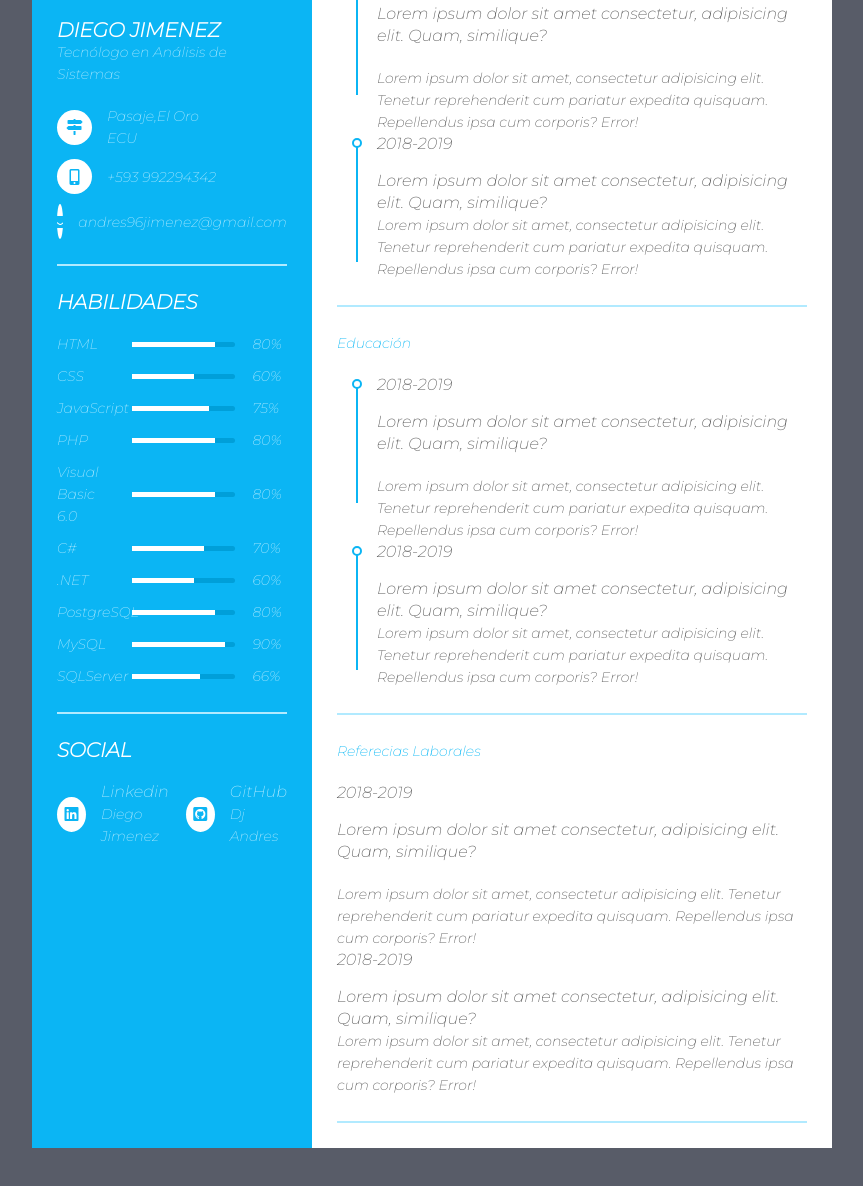
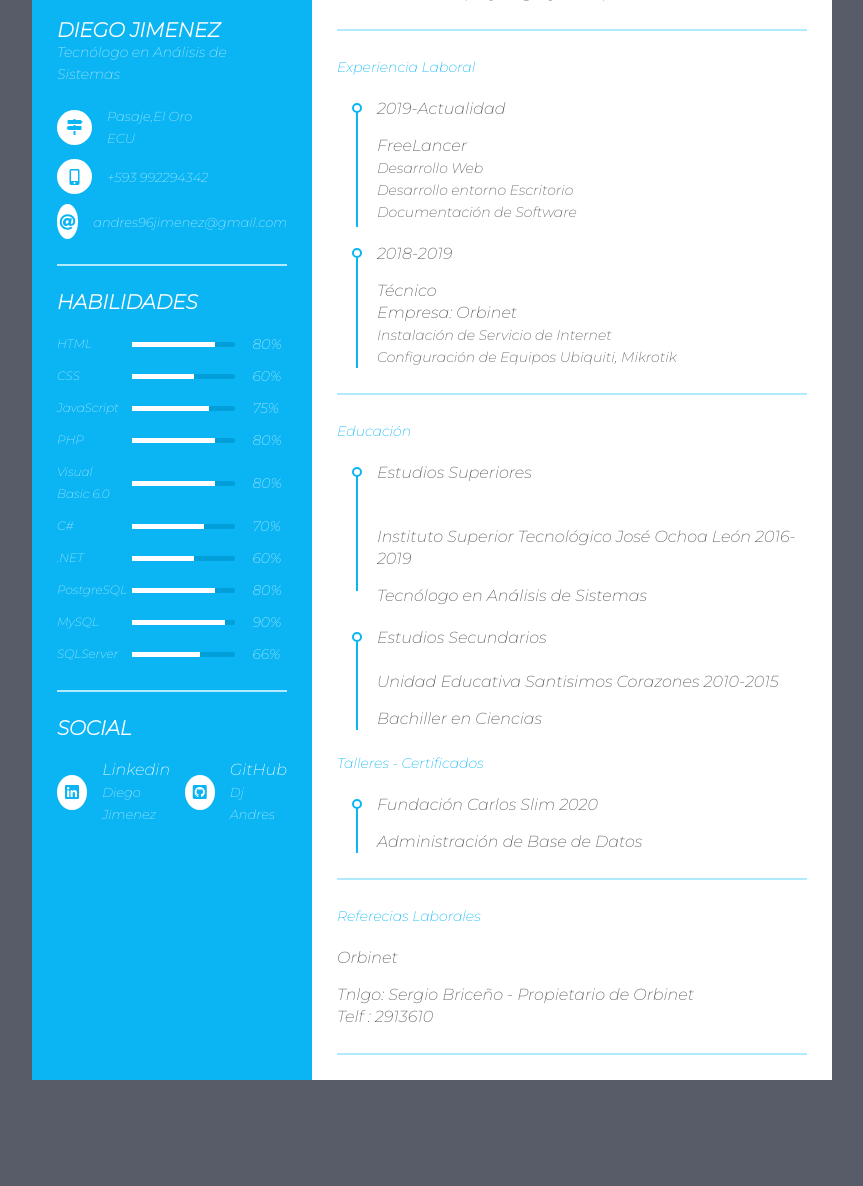
Before and after one commit to dj-Andres/C_V, a plain HTML site: page index.html in a window 1280 px wide. Shown: the part 336-1522 px from the top of the page, without its empty margins (208-1071 px from the left). After the commit the page ends 1466 px from the top, so only its background shows below. Drawn offline with Linux system fonts and the light colour scheme.

Commit message:
hoja de vida web finalizada

```diff
--- a/css/style.css
+++ b/css/style.css
@@ -12,6 +12,14 @@ body{
     font-size: 14px;
     line-height: 22px;
     color: #555555;
+}
+a{
+    text-decoration: none;
+    font-weight: 500;
+    font-size: 16px;
+    color:#fff;
+}.info{
+    text-align: justify;
 }
 .bold{
     font-weight: 700;
@@ -85,6 +93,7 @@ body{
 }
 .resumen .resumen_izquierda ul li .datos{
     color: #b1eaff;
+    font-size: small;
 }
 .resumen .resumen_izquierda .resumen_skills ul li{
     color: #b1eaff;
@@ -92,6 +101,7 @@ body{
 }
 .resumen .resumen_izquierda .resumen_skills ul li .habilidad_nombre{
     width: 25%;
+    font-size: 12px;
 }
 .resumen .resumen_izquierda .resumen_skills ul li .habilidad_progreso{
     width: 45%;
--- a/index.html
+++ b/index.html
@@ -4,6 +4,12 @@
     <meta charset="UTF-8">
     <meta name="viewport" content="width=device-width, initial-scale=1.0">
     <title>Diego Jimenez</title>
+    <meta name="description" content="Hoja de Vida Diego Jimenez Pasaje-El Oro-Ecuador">
+	<meta name="keywords" content="Hoja de Vida,Portafolio">
+	<meta name="author" content="Diego Jimenez" />
+	<meta name="copyrigth" content="Dj-Andres">
+	<meta name="robots" content="index">
+    <link rel="shortcut icon" href="img/Free_Sample_By_Wix.jpg" type="image/x-icon">
     <link rel="stylesheet" href="css/fontawesome-free/css/all.min.css">
     <link rel="stylesheet" href="css/style.css">
 </head>
@@ -11,7 +17,7 @@
     <div class="resumen">
         <div class="resumen_izquierda">
             <div class="resumen_perfil">
-                <img src="img/IMG_7151 vvvvvvvvvvvvvv.jpg" alt="Diego Jimenez" srcset="">
+                <img src="img/JIMENEZ_PONCE_DIEGO_ANDRES.jpg" alt="Diego Jimenez Tecnólogo en Análisis de Sistemas" srcset="">
             </div>
             <div class="resumen_contenido">
                 <div class="resumen_item resumen_info">
@@ -38,10 +44,10 @@
                         </li>
                         <li>
                             <div class="icono">
-                                <i class="fas fa-envelope" aria-hidden="true"></i>
+                                <i class="fas fa-at" aria-hidden="true"></i>
                             </div>
                             <div class="datos">
-                                 andres96jimenez@gmail.com
+                                andres96jimenez@gmail.com
                             </div>
                         </li>
                      </ul>
@@ -153,14 +159,18 @@
                                 <i class="fab fa-linkedin" aria-hidden="true"></i>
                             </div>
                             <div class="datos">
-                                <p class="semi_bold">Linkedin</p>
+                                <p class="semi_bold">
+                                    <a href="https://www.linkedin.com/in/diego-jimenez-55626316b/" target="_blank">Linkedin</a>
+                                </p>
                                 <p>Diego Jimenez</p>
                             </div>
                             <div class="icono">
                                 <i class="fab fa-github-square" aria-hidden="true"></i>
                             </div>
                             <div class="datos">
-                                <p class="semi_bold">GitHub</p>
+                                <p class="semi_bold">
+                                    <a href="https://github.com/dj-Andres" target="_blank" rel="noopener noreferrer">GitHub</a>
+                                </p>
                                 <p>Dj Andres</p>
                             </div>
                         </li>
@@ -173,8 +183,10 @@
                 <div class="titulo">
                     <p class="bol">Acerca de mi</p>
                 </div>
-                <p>
-                    Lorem ipsum dolor sit amet consectetur adipisicing elit. Non nesciunt culpa accusantium provident delectus ducimus quisquam quis nulla vero veritatis!
+                <p class="info">
+                    Soy una persona con un alto nivel de adaptación a cualquier entorno de trabajo, aprovecho todas las herramientas proporcionadas para dar solución a todas las actividades requeridas.
+                    <br>
+                    Tengo experiencia sobre desarrollo en aplicaciones de escritorio como Visual Basic 6, C#; Desarrollo Web usando los lenguajes de programación PHP, JavaScript usando JQuery, SQL usando Base de datos Relacionales, Como también hojas de estilos CSS usando la librería Bootstrap 4 y lenguaje de Hipertexto HTML5.
                 </p>
             </div>
             <div class="resumen_item resumen_trabajo">
@@ -183,22 +195,22 @@
                 </div>
                 <ul>
                     <li>
-                        <div class="fecha">2018-2019</div>
+                        <div class="fecha">2019-Actualidad</div>
                         <div class="informacion">
-                            <p class="semi_bold">Lorem ipsum dolor sit amet consectetur, adipisicing elit. Quam, similique?</p>
+                            <p class="semi_bold">FreeLancer</p>
+                            <p>Desarrollo Web</p>
+                            <p>Desarrollo entorno Escritorio</p>
+                            <p>Documentación de Software</p>
                         </div>
-                        <p>
-                            Lorem ipsum dolor sit amet, consectetur adipisicing elit. Tenetur reprehenderit cum pariatur expedita quisquam. Repellendus ipsa cum corporis? Error!
-                        </p>
                     </li>
                     <li>
                         <div class="fecha">2018-2019</div>
                         <div class="informacion">
-                            <p class="semi_bold">Lorem ipsum dolor sit amet consectetur, adipisicing elit. Quam, similique?</p>
+                            <p class="semi_bold">Técnico</p>
+                            <p class="semi_bold">Empresa: Orbinet</p>
+                            <p>Instalación de Servicio de Internet</p>
+                            <p>Configuración de Equipos Ubiquiti, Mikrotik</p>
                         </div>
-                        <p>
-                            Lorem ipsum dolor sit amet, consectetur adipisicing elit. Tenetur reprehenderit cum pariatur expedita quisquam. Repellendus ipsa cum corporis? Error!
-                        </p>
                     </li>
                 </ul>
             </div>
@@ -208,47 +220,50 @@
                 </div>
                 <ul>
                     <li>
-                        <div class="fecha">2018-2019</div>
                         <div class="informacion">
-                            <p class="semi_bold">Lorem ipsum dolor sit amet consectetur, adipisicing elit. Quam, similique?</p>
+                            <p class="semi_bold">Estudios Superiores</p>
                         </div>
-                        <p>
-                            Lorem ipsum dolor sit amet, consectetur adipisicing elit. Tenetur reprehenderit cum pariatur expedita quisquam. Repellendus ipsa cum corporis? Error!
-                        </p>
+                        <br/>
+                        <div class="fecha">Instituto Superior Tecnológico José Ochoa León   2016-2019</div>
+                        <div class="informacion">
+                            <p class="semi_bold">Tecnólogo en Análisis de Sistemas</p>
+                        </div>
                     </li>
                     <li>
-                        <div class="fecha">2018-2019</div>
                         <div class="informacion">
-                            <p class="semi_bold">Lorem ipsum dolor sit amet consectetur, adipisicing elit. Quam, similique?</p>
+                            <p class="semi_bold">Estudios Secundarios</p>
                         </div>
-                        <p>
-                            Lorem ipsum dolor sit amet, consectetur adipisicing elit. Tenetur reprehenderit cum pariatur expedita quisquam. Repellendus ipsa cum corporis? Error!
-                        </p>
+                        <br/>
+                        <div class="fecha">Unidad Educativa Santisimos Corazones   2010-2015</div>
+                        <div class="informacion">
+                            <p class="semi_bold">Bachiller en Ciencias</p>
+                        </div>
+                    </li>
+                </ul><br>
+                <div class="titulo">
+                    <p class="bol">Talleres - Certificados</p>
+                </div>
+                <ul>
+                    <li>
+                        <div class="fecha">Fundación Carlos Slim  2020</div>
+                        <div class="informacion">
+                            <p class="semi_bold">Administración de Base de Datos</p>
+                        </div>
                     </li>
                 </ul>
             </div>
+
             <div class="resumen_item resumen_hobby">
                 <div class="titulo">
                     <p class="bol">Referecias Laborales</p>
                 </div>
                 <ul>
                     <li>
-                        <div class="fecha">2018-2019</div>
+                        <div class="fecha">Orbinet</div>
                         <div class="informacion">
-                            <p class="semi_bold">Lorem ipsum dolor sit amet consectetur, adipisicing elit. Quam, similique?</p>
+                            <p class="semi_bold">Tnlgo: Sergio Briceño - Propietario de Orbinet</p>
+                            <p class="semi_bold">Telf : 2913610</p>
                         </div>
-                        <p>
-                            Lorem ipsum dolor sit amet, consectetur adipisicing elit. Tenetur reprehenderit cum pariatur expedita quisquam. Repellendus ipsa cum corporis? Error!
-                        </p>
-                    </li>
-                    <li>
-                        <div class="fecha">2018-2019</div>
-                        <div class="informacion">
-                            <p class="semi_bold">Lorem ipsum dolor sit amet consectetur, adipisicing elit. Quam, similique?</p>
-                        </div>
-                        <p>
-                            Lorem ipsum dolor sit amet, consectetur adipisicing elit. Tenetur reprehenderit cum pariatur expedita quisquam. Repellendus ipsa cum corporis? Error!
-                        </p>
                     </li>
                 </ul>
             </div>
```
Also changed, not shown: img/Free_Sample_By_Wix.jpg (added), img/JIMENEZ_PONCE_DIEGO_ANDRES.jpg (added).
